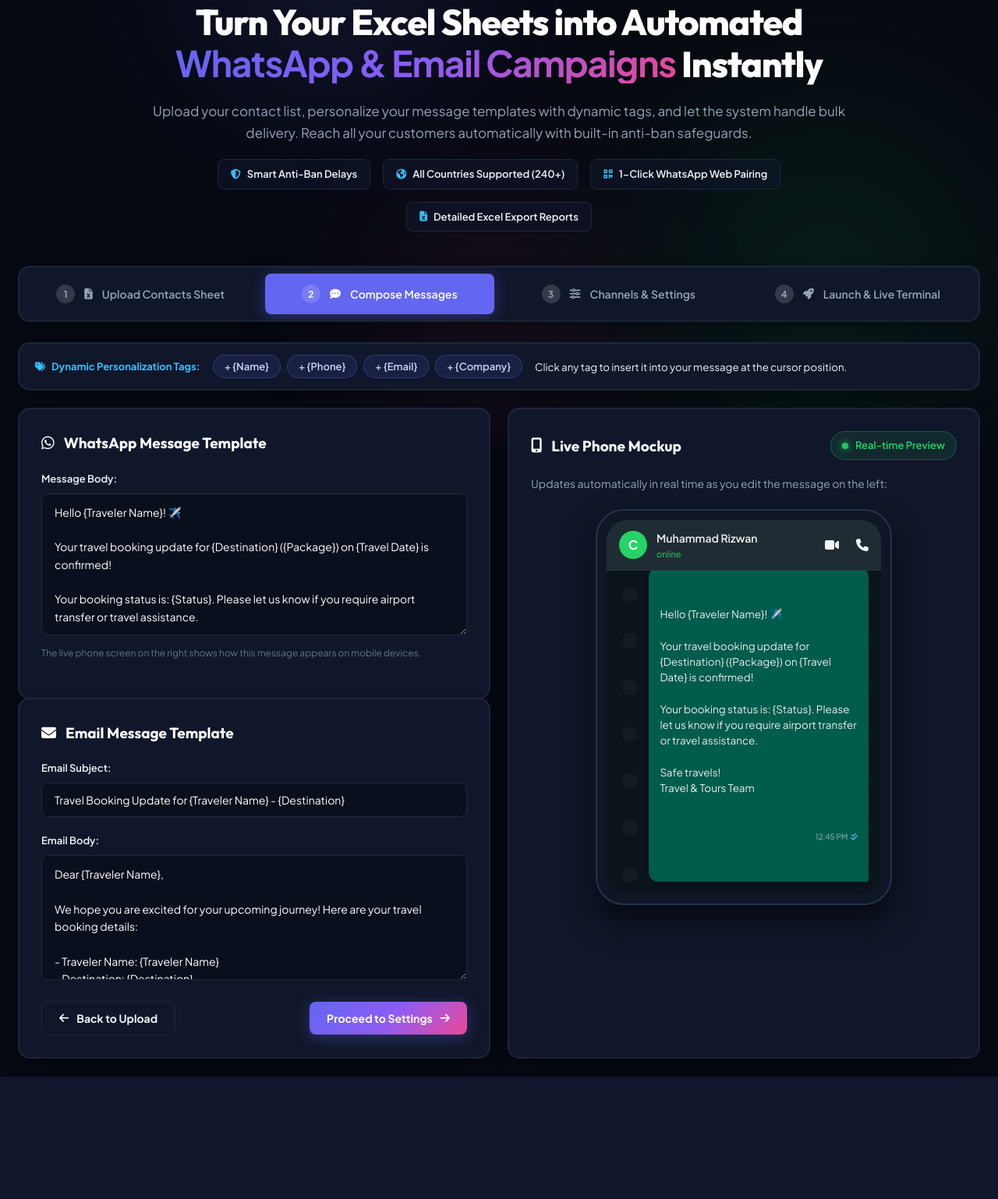
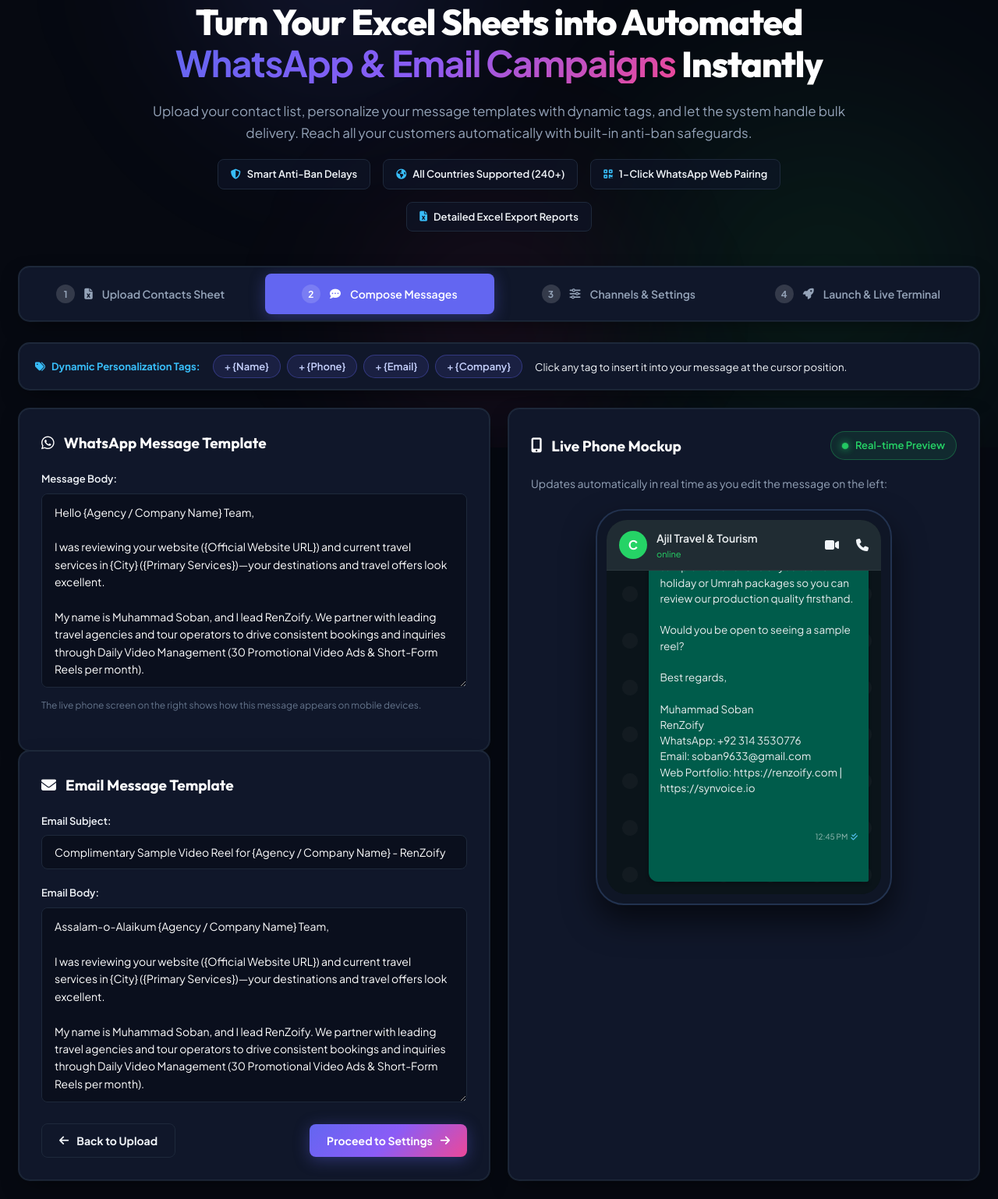
Before and after one commit to soban9633-tech/AutoReach-AI, a Flask app: page / in a window 1280 px wide, after a click on "Proceed to Message Templates". Shown: the part 226-1764 px from the top of the page at 78% size. Before the commit the page ends 1607 px from the top, so only its background shows below. Run offline with Flask 3, Linux system fonts and the light colour scheme; parts of the project's set-up code (start-up, migrations or seed data) failed here and were passed over; some web fonts are replaced.

Commit message:
feat: customize RenZoify outreach pitch with dynamic tags

```diff
--- a/templates/index.html
+++ b/templates/index.html
@@ -1347,14 +1347,25 @@ body {
                         </div>
                         <div class="form-group">
                             <label class="form-label">Message Body:</label>
-                            <textarea id="waMessageText" class="form-textarea" rows="7" placeholder="Hello {Name},&#10;&#10;We are reaching out regarding our special service offer...&#10;&#10;Best regards,&#10;Our Company">Hello {Traveler Name}! ✈️
-
-Your travel booking update for {Destination} ({Package}) on {Travel Date} is confirmed!
-
-Your booking status is: {Status}. Please let us know if you require airport transfer or travel assistance.
-
-Safe travels!
-Travel & Tours Team</textarea>
+                            <textarea id="waMessageText" class="form-textarea" rows="10" placeholder="Hello {Agency / Company Name} Team...">Hello {Agency / Company Name} Team,
+
+I was reviewing your website ({Official Website URL}) and current travel services in {City} ({Primary Services})—your destinations and travel offers look excellent.
+
+My name is Muhammad Soban, and I lead RenZoify. We partner with leading travel agencies and tour operators to drive consistent bookings and inquiries through Daily Video Management (30 Promotional Video Ads & Short-Form Reels per month).
+
+We turn your flight deals, Umrah packages, and international holiday tours into cinematic vertical reels for Instagram, TikTok, and Facebook so prospective travelers reach out to your WhatsApp directly.
+
+I would love to create 1 complimentary sample video for one of your current holiday or Umrah packages so you can review our production quality firsthand.
+
+Would you be open to seeing a sample reel?
+
+Best regards,
+
+Muhammad Soban
+RenZoify
+WhatsApp: +92 314 3530776
+Email: soban9633@gmail.com
+Web Portfolio: https://renzoify.com | https://synvoice.io</textarea>
                             <small class="help-text">The live phone screen on the right shows how this message appears on mobile devices.</small>
                         </div>
                     </div>
@@ -1366,24 +1377,29 @@ Travel & Tours Team</textarea>
                         </div>
                         <div class="form-group">
                             <label class="form-label">Email Subject:</label>
-                            <input type="text" id="emailSubject" class="form-input" value="Travel Booking Update for {Traveler Name} - {Destination}">
+                            <input type="text" id="emailSubject" class="form-input" value="Complimentary Sample Video Reel for {Agency / Company Name} - RenZoify">
                         </div>
                         <div class="form-group">
                             <label class="form-label">Email Body:</label>
-                            <textarea id="emailBody" class="form-textarea" rows="6" placeholder="Dear {Name},&#10;&#10;We are pleased to introduce...&#10;&#10;Best regards,&#10;Your Team">Dear {Traveler Name},
-
-We hope you are excited for your upcoming journey! Here are your travel booking details:
-
-- Traveler Name: {Traveler Name}
-- Destination: {Destination}
-- Departure Date: {Travel Date}
-- Selected Package: {Package}
-- Status: {Status}
-
-Please reply directly to this email if you need any ticket or visa adjustments.
-
-Wishing you safe travels!
-Travel Reservations Desk</textarea>
+                            <textarea id="emailBody" class="form-textarea" rows="10" placeholder="Assalam-o-Alaikum {Agency / Company Name} Team...">Assalam-o-Alaikum {Agency / Company Name} Team,
+
+I was reviewing your website ({Official Website URL}) and current travel services in {City} ({Primary Services})—your destinations and travel offers look excellent.
+
+My name is Muhammad Soban, and I lead RenZoify. We partner with leading travel agencies and tour operators to drive consistent bookings and inquiries through Daily Video Management (30 Promotional Video Ads & Short-Form Reels per month).
+
+We turn your flight deals, Umrah packages, and international holiday tours into cinematic vertical reels for Instagram, TikTok, and Facebook so prospective travelers reach out to your WhatsApp directly.
+
+I would love to create 1 complimentary sample video for one of your current holiday or Umrah packages so you can review our production quality firsthand.
+
+Would you be open to seeing a sample reel?
+
+Best regards,
+
+Muhammad Soban
+RenZoify
+WhatsApp: +92 314 3530776
+Email: soban9633@gmail.com
+Web Portfolio: https://renzoify.com | https://synvoice.io</textarea>
                         </div>
 
                         <div style="margin-top: 20px; display: flex; justify-content: space-between; align-items: center;">
@@ -1411,7 +1427,7 @@ Travel Reservations Desk</textarea>
                             <div class="phone-screen-header">
                                 <div class="phone-avatar">C</div>
                                 <div class="phone-contact-info">
-                                    <div class="phone-contact-name" id="mockupContactName">Muhammad Rizwan</div>
+                                    <div class="phone-contact-name" id="mockupContactName">Ajil Travel & Tourism</div>
                                     <div class="phone-contact-status">online</div>
                                 </div>
                                 <i class="fa-solid fa-video text-muted"></i>
@@ -1420,7 +1436,7 @@ Travel Reservations Desk</textarea>
 
                             <div class="phone-chat-body">
                                 <div class="wa-message-bubble">
-                                    <div id="mockupMessageText">Hello Muhammad Rizwan!
+                                    <div id="mockupMessageText">Hello Ajil Travel & Tourism!
 
 We hope you are having a wonderful day! We are reaching out regarding an exclusive update.</div>
                                     <div class="wa-bubble-footer">
@@ -1809,7 +1825,7 @@ function handleParsedData(data) {
     // Update Phone Mockup with First Contact Name
     if (data.preview && data.preview.length > 0 && data.detected.name) {
         const firstContact = data.preview[0];
-        const firstName = firstContact[data.detected.name] || 'Muhammad Rizwan';
+        const firstName = firstContact[data.detected.name] || 'Ajil Travel & Tourism';
         const mockupName = document.getElementById('mockupContactName');
         if (mockupName) mockupName.innerText = firstName;
         updateMockupText();
@@ -1922,7 +1938,7 @@ function updateMockupText() {
     const mockupBubble = document.getElementById('mockupMessageText');
     if (!waText || !mockupBubble) return;
 
-    let sampleName = 'Muhammad Rizwan';
+    let sampleName = 'Ajil Travel & Tourism';
     if (samplePreviewRows && samplePreviewRows.length > 0) {
         const nameCol = document.getElementById('mapName')?.value;
         if (nameCol && samplePreviewRows[0][nameCol]) {
```
Also changed, not shown: index.html (+43 -27 lines).
